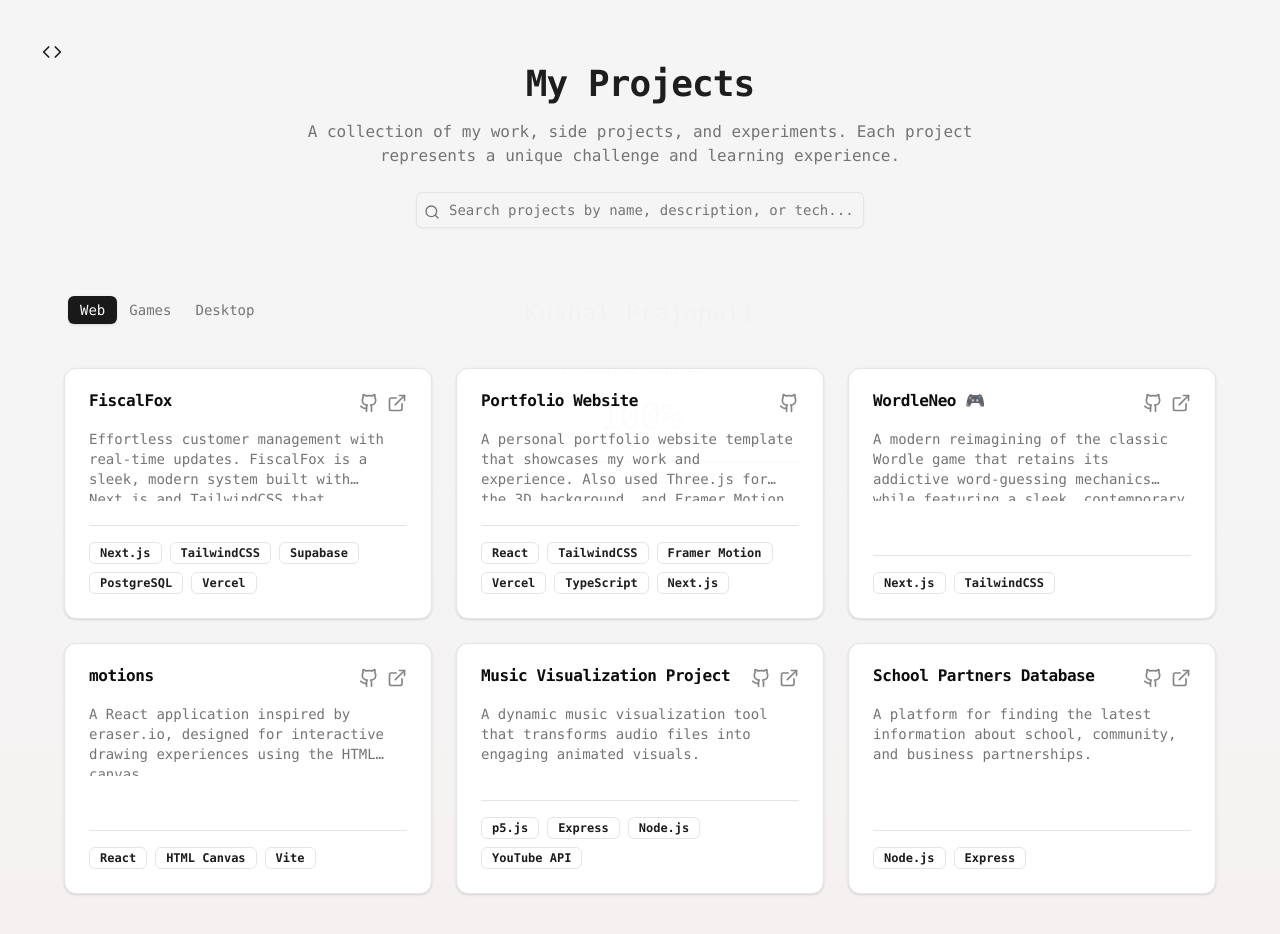
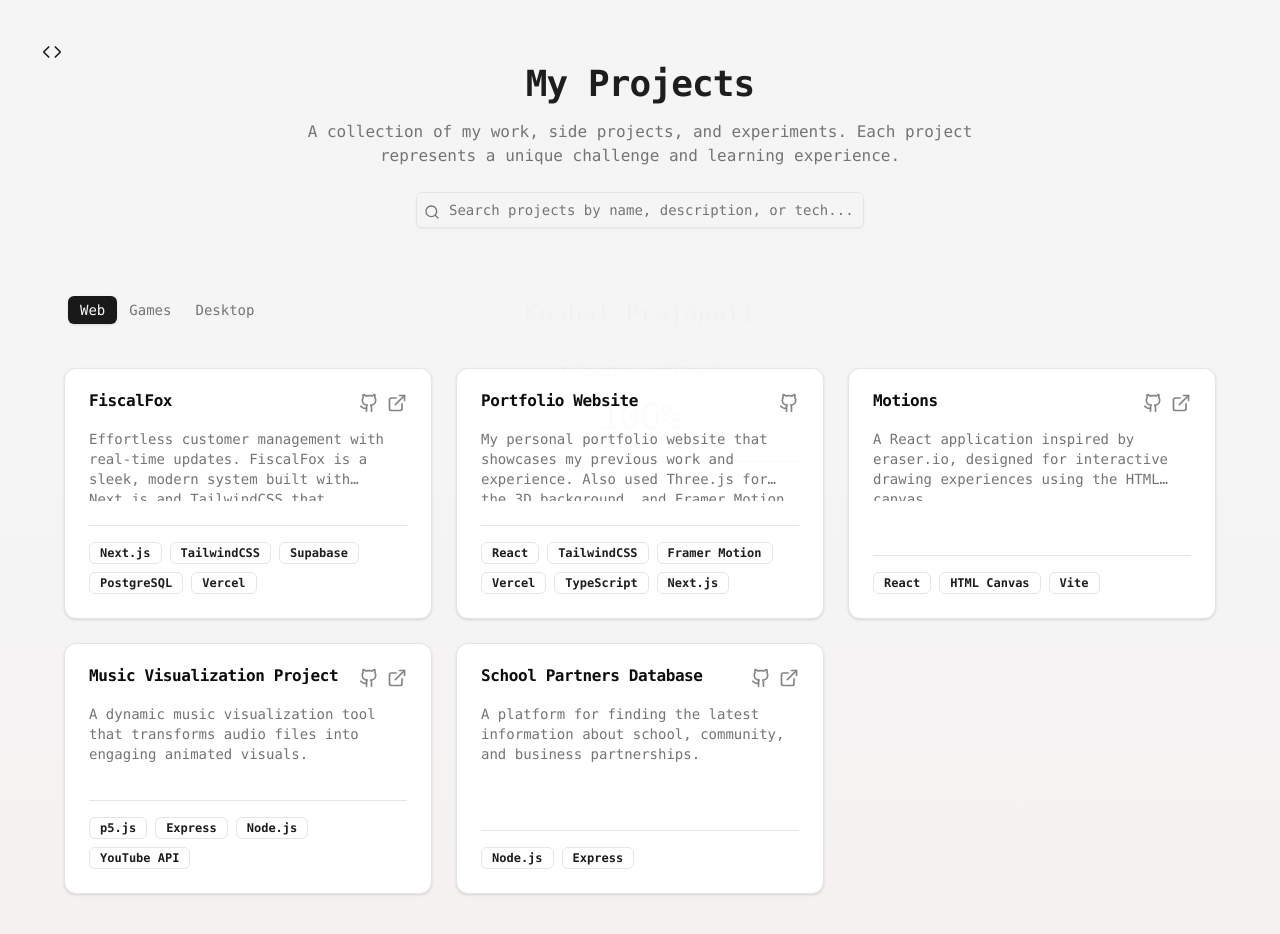
Before and after one commit to KushalPraja/portfolio, a Next.js app: page /projects in a window 1280 px wide. Shown: the top 934 px of the page. Built offline with nearby package versions, Linux system fonts and the light colour scheme.

Commit message:
feat: update project descriptions and reintroduce WordleNeo project

```diff
--- a/app/projects/page.tsx
+++ b/app/projects/page.tsx
@@ -19,18 +19,12 @@ const projects: ProjectCategory[] = [
       },
       {
         title:"Portfolio Website",
-        description:"A personal portfolio website template that showcases my work and experience. Also used Three.js for the 3D background, and Framer Motion for animations. Built with Next.js and Tailwind CSS.",
+        description:"My personal portfolio website that showcases my previous work and experience. Also used Three.js for the 3D background, and Framer Motion for animations. Built with Next.js and Tailwind CSS.",
         tech:["React","TailwindCSS", "Framer Motion", "Vercel", "TypeScript", "Next.js"],
         link:"kushalprajapati.me"
       },
       {
-        title: "WordleNeo 🎮",
-        description: "A modern reimagining of the classic Wordle game that retains its addictive word-guessing mechanics while featuring a sleek, contemporary interface.",
-        tech: ["Next.js", "TailwindCSS"],
-        link: "https://github.com/KushalPraja/WordleNeo"
-      },
-      {
-        title: "motions",
+        title: "Motions",
         description: "A React application inspired by eraser.io, designed for interactive drawing experiences using the HTML canvas.",
         tech: ["React", "HTML Canvas", "Vite"],
         link: "https://github.com/KushalPraja/motions"
@@ -64,6 +58,12 @@ const projects: ProjectCategory[] = [
         description: "An interactive drawing application inspired by the classic Etch-A-Sketch toy.",
         tech: ["JavaScript", "CSS Grid", "DOM Manipulation"],
         link: "https://github.com/KushalPraja/Etch-A-Sketch"
+      },
+      {
+        title: "WordleNeo",
+        description: "A modern reimagining of the classic Wordle game that retains its addictive word-guessing mechanics while featuring a sleek, contemporary interface.",
+        tech: ["Next.js", "TailwindCSS"],
+        link: "https://github.com/KushalPraja/WordleNeo"
       }
     ]
   },
```
